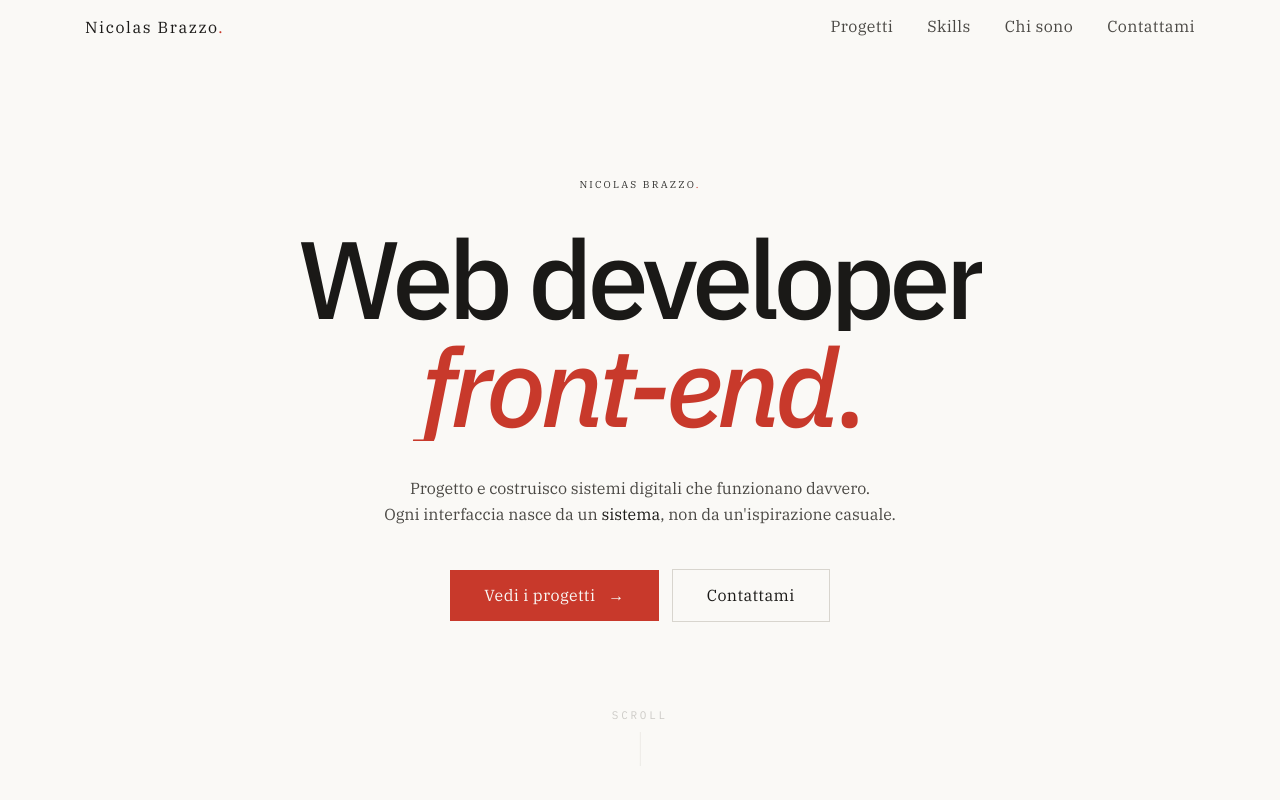
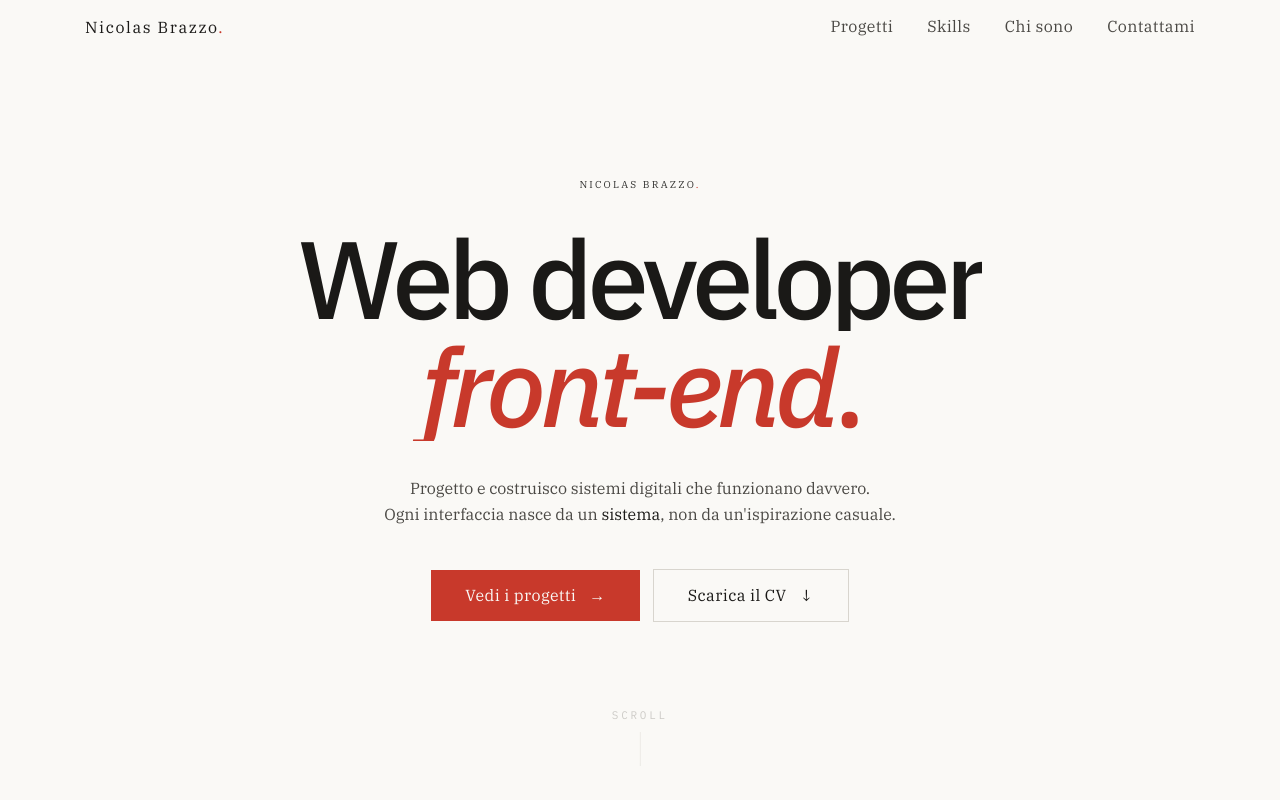
Before and after one commit to NicolasBrazzo/Portfolio, a React (Vite) app: page / in a window 1280 px wide. Shown: the top 800 px of the page. Built offline with nearby package versions, Linux system fonts and the light colour scheme.

Commit message:
feat: aggiungi link per scaricare il CV nel componente Hero

```diff
--- a/src/components/HomeSection/Hero.jsx
+++ b/src/components/HomeSection/Hero.jsx
@@ -5,6 +5,7 @@ import { prefersReducedMotion } from "../../lib/motion";
 import { Section } from "../ui/Section";
 import { Container } from "../ui/Container";
 import { Button } from "../ui/Button";
+import cvUrl from "../../assets/Nicolas Brazzo Frontend Developer · React.pdf?url";
 
 export function Hero() {
   const containerRef = useRef(null);
@@ -225,8 +226,13 @@ export function Hero() {
             <Button onClick={() => scrollTo("projects")}>
               Vedi i progetti <span aria-hidden>→</span>
             </Button>
-            <Button variant="outline" onClick={() => scrollTo("contact")}>
-              Contattami
+            <Button
+              as="a"
+              variant="outline"
+              href={cvUrl}
+              download="Nicolas Brazzo — Frontend Developer.pdf"
+            >
+              Scarica il CV <span aria-hidden>↓</span>
             </Button>
           </div>
         </div>
```
Also changed, not shown: 1 other file (tests, documents, lock files or other folders).
